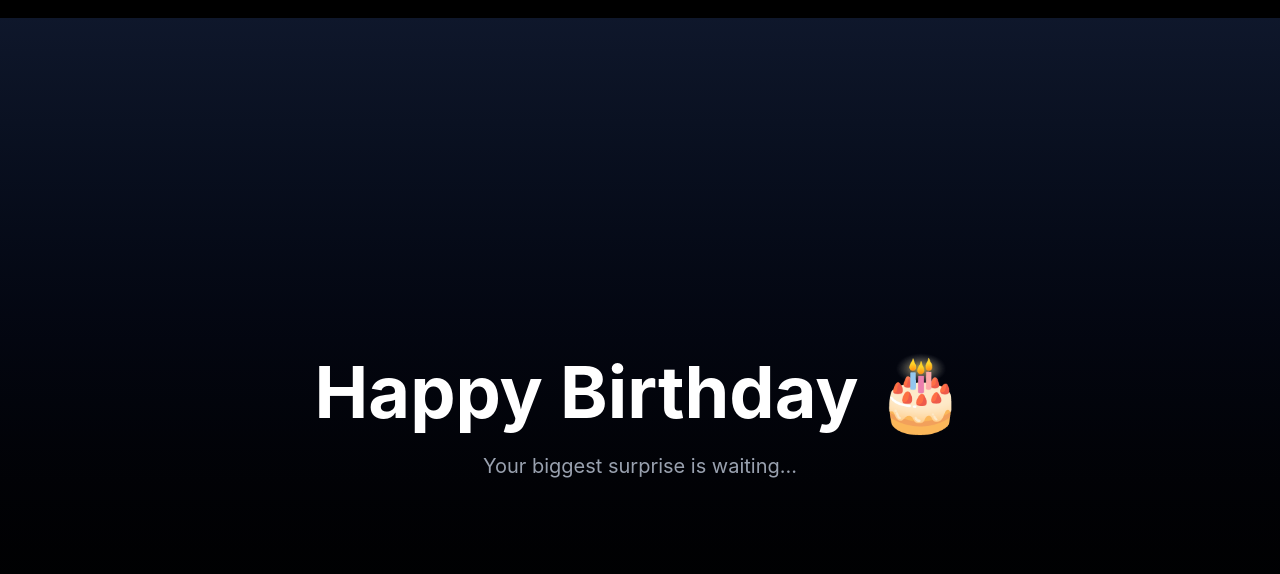
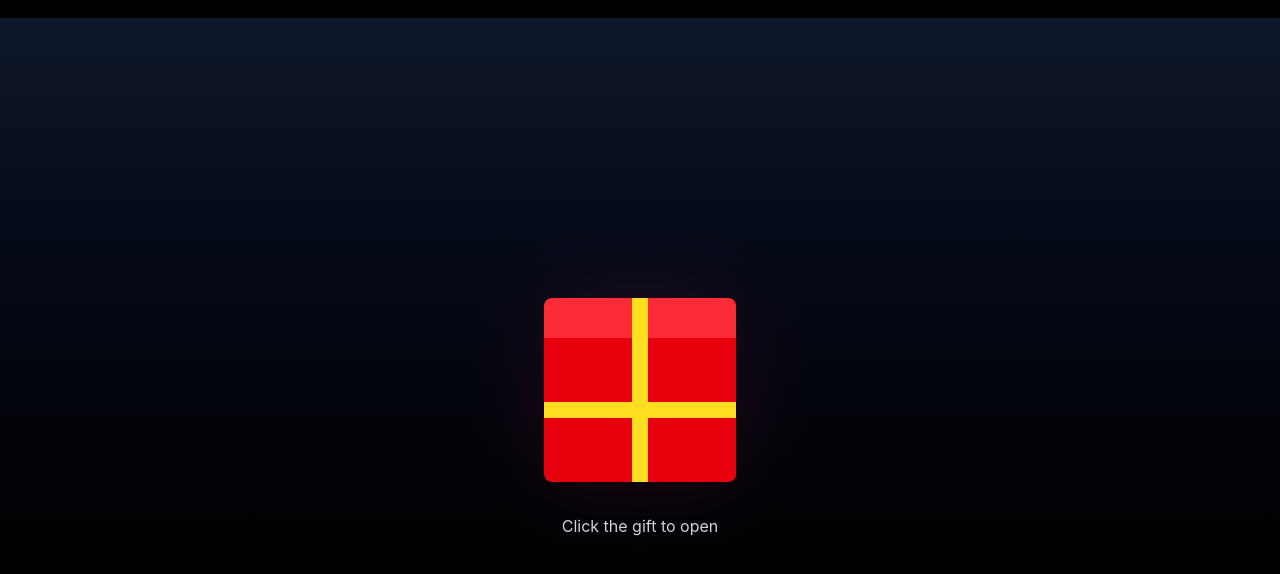
Before and after one commit to tarunpradeep6162/ProjectAurora, a React app in the folder frontend/: page / in a window 1280 px wide. Shown: the part 4584-5158 px from the top of the page. Built offline with nearby package versions, Linux system fonts and the light colour scheme; the HTML template or start-up script is replaced by a standard one.

Commit message:
feat: add confetti celebration

```diff
--- a/frontend/package.json
+++ b/frontend/package.json
@@ -16,6 +16,7 @@
     "framer-motion": "^12.42.2",
     "gsap": "^3.15.0",
     "react": "^19.2.7",
+    "react-confetti": "^6.4.0",
     "react-dom": "^19.2.7",
     "react-icons": "^5.7.0",
     "react-router-dom": "^7.18.1",
--- /dev/null
+++ b/frontend/src/components/birthday/GiftBox.jsx
@@ -0,0 +1,97 @@
+import { useState } from "react";
+import { motion, AnimatePresence } from "framer-motion";
+import Confetti from "react-confetti";
+
+function GiftBox() {
+const [opened, setOpened] = useState(false);
+
+const width = window.innerWidth;
+const height = window.innerHeight;
+
+  return (
+    <div className="flex flex-col items-center justify-center">
+      {opened && (
+  <Confetti
+    width={width}
+    height={height}
+    numberOfPieces={350}
+    recycle={false}
+    gravity={0.18}
+  />
+)}
+
+      {/* Gift Box */}
+      <motion.div
+        whileHover={{ scale: 1.05 }}
+        onClick={() => setOpened(true)}
+        className="relative cursor-pointer"
+      >
+        {/* Glow */}
+        <motion.div
+          animate={{
+            opacity: [0.4, 1, 0.4],
+            scale: [1, 1.2, 1],
+          }}
+          transition={{
+            repeat: Infinity,
+            duration: 2,
+          }}
+          className="absolute inset-0 rounded-xl bg-pink-500/30 blur-2xl"
+        />
+
+        {/* Lid */}
+        <motion.div
+          animate={
+            opened
+              ? {
+                  rotate: -35,
+                  y: -40,
+                  x: -15,
+                }
+              : {}
+          }
+          transition={{ duration: 0.8 }}
+          className="relative z-10 h-10 w-48 rounded-t-lg bg-red-500"
+        >
+          <div className="absolute left-1/2 h-full w-4 -translate-x-1/2 bg-yellow-300"></div>
+        </motion.div>
+
+        {/* Box */}
+        <div className="relative h-36 w-48 rounded-b-lg bg-red-600">
+          <div className="absolute left-1/2 h-full w-4 -translate-x-1/2 bg-yellow-300"></div>
+
+          <div className="absolute top-1/2 h-4 w-full -translate-y-1/2 bg-yellow-300"></div>
+        </div>
+      </motion.div>
+
+      <p className="mt-8 text-gray-300">
+        {opened ? "🎉 Surprise!" : "Click the gift to open"}
+      </p>
+
+      <AnimatePresence>
+        {opened && (
+          <motion.div
+            initial={{ opacity: 0, y: 40 }}
+            animate={{ opacity: 1, y: 0 }}
+            exit={{ opacity: 0 }}
+            transition={{ duration: 1 }}
+            className="mt-10 max-w-2xl text-center"
+          >
+            <h2 className="text-6xl font-bold text-pink-300">
+              Happy Birthday ❤️
+            </h2>
+
+            <p className="mt-6 text-xl text-gray-300">
+              May your smile always shine brighter than the stars.
+              Thank you for filling my life with happiness,
+              laughter, and endless love.
+            </p>
+          </motion.div>
+        )}
+      </AnimatePresence>
+
+    </div>
+  );
+}
+
+export default GiftBox;
--- a/frontend/src/components/sections/BirthdaySection.jsx
+++ b/frontend/src/components/sections/BirthdaySection.jsx
@@ -1,23 +1,12 @@
 import ScrollReveal from "../animations/ScrollReveal";
+import GiftBox from "../birthday/GiftBox";
 
 function BirthdaySection() {
   return (
     <section className="min-h-screen flex items-center justify-center bg-gradient-to-b from-slate-900 to-black text-white">
 
       <ScrollReveal>
-
-        <div className="text-center">
-
-          <h2 className="text-7xl font-bold">
-            Happy Birthday 🎂
-          </h2>
-
-          <p className="mt-6 text-xl text-gray-400">
-            Your biggest surprise is waiting...
-          </p>
-
-        </div>
-
+        <GiftBox />
       </ScrollReveal>
 
     </section>
```
Also changed, not shown: 1 other file (tests, documents, lock files or other folders).
